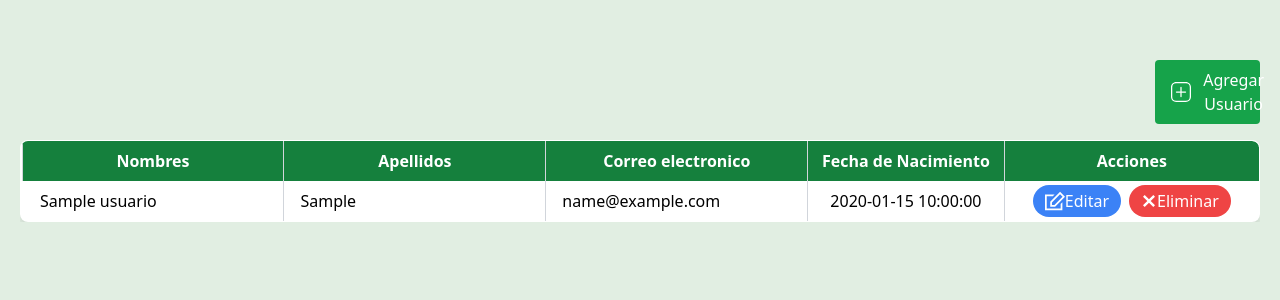
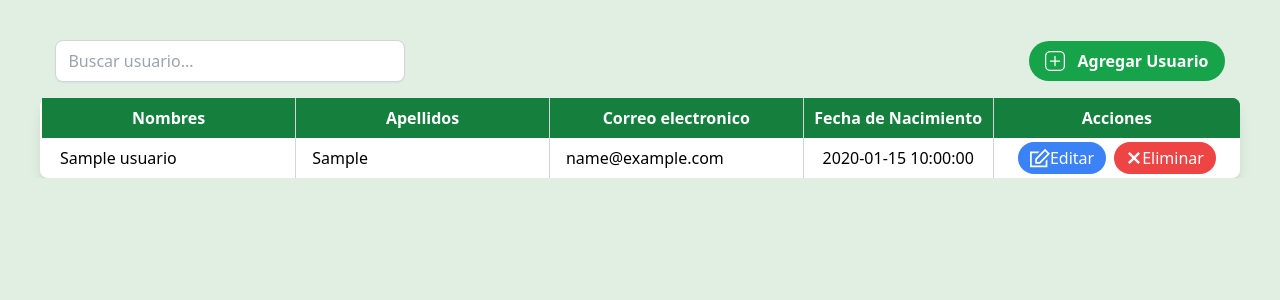
Before and after one commit to cristian3808/happybirthday, a PHP site: page /crud.php in a window 1280 px wide. Shown: the part 108-408 px from the top of the page. Run offline with PHP 8.4, Linux system fonts and the light colour scheme; tables that the repository leaves empty or names only in its code hold one stand-in row (values such as "Sample post"); some libraries are stand-ins or nearby versions.

Commit message:
Actualizacion de crud

```diff
--- a/crud.php
+++ b/crud.php
@@ -53,22 +53,23 @@ $result = $conn->query("SELECT * FROM usuarios") or die("Error en la consulta: "
         </a>
     </div>
 </header>
-
-<div class="container mx-auto p-5">
-<!-- Contenedor del botón y texto -->
-<div class="flex justify-end items-center mb-4">
-    <span class="text-gray-800 mr-[1150px]">Lista de Usuarios</span>
-    <button class="bg-green-600 hover:bg-green-700 text-white px-4 py-2 rounded flex items-center gap-x-3 ml-[10px]" onclick="agregarUsuario()">
-        <img src="/static/img/agregar.svg" alt="" class="h-5 w-5">Agregar Usuario
+    <div class="flex justify-center items-center mb-4 gap-x-6">
+        <!-- Contenedor con ancho fijo para evitar que la tabla se agrande -->
+        <div class="w-[250px]">
+            <input type="text" id="buscador" placeholder="Buscar usuario..."
+                class="w-[350px] px-3 py-2 border border-gray-300 rounded-lg shadow-sm focus:outline-none focus:ring-2 focus:ring-green-500 ml-[0px]"
+                onkeyup="filtrarUsuarios()">
+        </div>
+        <!-- Botón para agregar usuario -->
+        <button class="bg-green-600 hover:bg-green-700 text-white px-4 py-2 rounded-full flex items-center gap-x-3 ml-[700px]"
+                onclick="agregarUsuario()">
+            <img src="/static/img/agregar.svg" alt="" class="h-5 w-5"><strong>Agregar Usuario</strong>
         </button>
     </div>
-
-
     <script>
     function capitalizarTexto(texto) {
         return texto.toLowerCase().replace(/\b\w/g, (letra) => letra.toUpperCase());
     }
-
     function agregarUsuario() {
         Swal.fire({
             title: "Agregar Usuario",
@@ -110,7 +111,6 @@ $result = $conn->query("SELECT * FROM usuarios") or die("Error en la consulta: "
             }
         });
     }
-
     </script>
     <?php
     if (isset($_POST['agregar'])) {
@@ -127,9 +127,9 @@ $result = $conn->query("SELECT * FROM usuarios") or die("Error en la consulta: "
         }
     }
     ?>
-    <div class="overflow-x-auto">
-        <table class="w-full bg-white shadow-lg rounded-lg border-collapse overflow-hidden border border-gray-300">
-            <thead>
+    <div class="flex justify-center overflow-y-auto max-h-[700px]  ">
+        <table class="w-[1200px] bg-white shadow-lg rounded-lg border-none">
+                <thead class="sticky top-0 bg-green-700 text-white z-10">
                     <tr class="bg-green-700 text-white ">
                         <th class="py-2 border-r border-gray-300 text-center w-[200px]">Nombres</th>
                         <th class="py-2 border-r border-gray-300 text-center w-[200px]">Apellidos</th>
@@ -163,8 +163,24 @@ $result = $conn->query("SELECT * FROM usuarios") or die("Error en la consulta: "
             </table>
         </div>
     </div>
+    <script>
+        function filtrarUsuarios() {
+            let input = document.getElementById("buscador").value.toLowerCase();
+            let filas = document.querySelectorAll("tbody tr");
 
-<script>
+            filas.forEach(fila => {
+                let nombre = fila.children[0].textContent.toLowerCase();
+                let apellido = fila.children[1].textContent.toLowerCase();
+                let email = fila.children[2].textContent.toLowerCase();
+
+                if (nombre.includes(input) || apellido.includes(input) || email.includes(input)) {
+                    fila.style.display = "";
+                } else {
+                    fila.style.display = "none";
+                }
+            });
+        }
+
         function eliminarUsuario(id) {
             Swal.fire({
                 title: "¿Seguro que quieres eliminar este usuario?",
@@ -215,7 +231,6 @@ $result = $conn->query("SELECT * FROM usuarios") or die("Error en la consulta: "
                 }
             });
         }
-
     </script>
 </body>
 </html>
```
Lines whose indentation alone changed are shown as unchanged.
